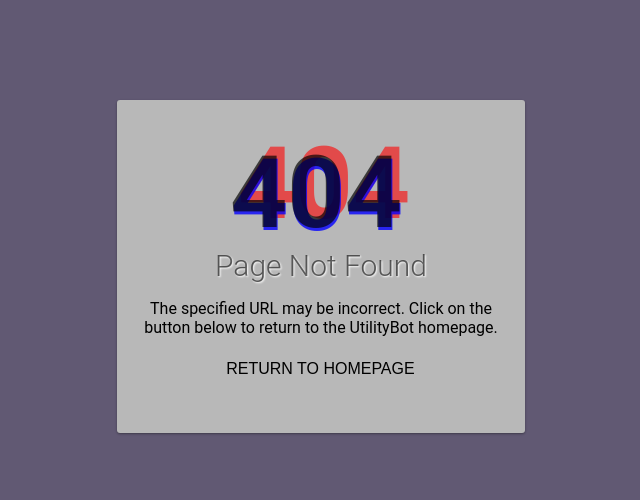
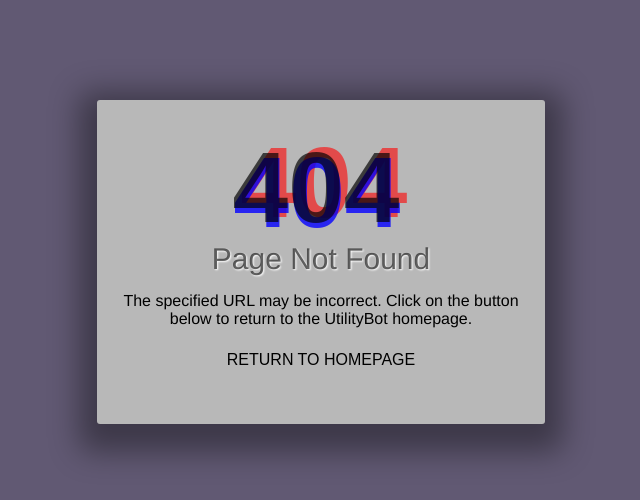
Before and after one commit to discordutilitybot/utilitybot, a Python web app: template website/src/static/templates/404.html in a window 1280 px wide. Shown: the top 500 px of the page, without its empty margins (319-959 px from the left). Run offline with Jinja, Linux system fonts and the light colour scheme; the template is opened without the code that fills it, so the values that code supplies are empty.

Commit message:
Update error-style.css

```diff
--- a/website/src/static/templates/error-style.css
+++ b/website/src/static/templates/error-style.css
@@ -1,6 +1,5 @@
 html {
 	background-color: rgb(75, 75, 75);
-	font-family: Roboto, Helvetica, Arial, sans-serif;
 	text-align:center;
 	animation:adjust 10s infinite;
 }
@@ -13,32 +12,37 @@ html {
 .error-404 {
 	color:rgba(255, 0, 0, 0.596);
 	animation:flash-3 1s infinite 0.5s;
+	font-family:Arial, Helvetica, sans-serif;
 }
 
 .error-404-2 {
 	color:rgba(4, 0, 255, 0.8);
 	margin-top:-116px;
 	animation:flash 1s infinite 0.3s;
+	font-family:Arial, Helvetica, sans-serif;
 }
 
 .error-404-3 {
 	color:rgba(0, 0, 0, 0.678);
 	margin-top:-119px;
 	animation:flash-2 1s infinite;
+	font-family:Arial, Helvetica, sans-serif;
 }
 
 .error-message {
 	background: rgb(184, 184, 184);
-	max-width: 360px;
+	max-width: 400px;
 	margin: 100px auto 16px;
 	padding: 32px 24px 16px;
 	border-radius: 3px;
 	z-index:2;
+	font-family:Work Sans, Helvetica, sans-serif;
+	box-shadow: 0 10px 30px 18px rgba(0, 0, 0, 0.377);
 }
 
 .error-message h1 {
 	font-size: 30px;
-	font-weight: 300;
+	font-weight: 580;
 	color: rgba(0,0,0,0.6);
 	margin: 0 0 16px;
 	text-shadow:1px 1px 2px white;
@@ -60,11 +64,11 @@ html {
   position: relative;
   text-decoration: none;
   text-transform: uppercase;
-  margin-left:22%;
   border:none;
-  border-radius:10px;
   background:none;
-  transition: all 280ms ease-in-out;
+  transition: all 1000ms cubic-bezier(.93,0,.12,.98);
+  width:100%;
+  text-align:center;
 }
 
 .error-message button:after, .error-message button:before {
@@ -73,33 +77,33 @@ html {
 	content:"";
 	display:block;
 	margin:2px auto;
-	transition: all 280ms ease-in-out;
+	transition: all 1000ms cubic-bezier(.93,0,.12,.98);
   	width: 0;
-	  color:black;
+	color:black;
 }
 
 .error-message button:hover:after,
 .error-message button:hover:before {
   backface-visibility: hidden;
   border-color: #fff;
-  transition: width 350ms ease-in-out;
-  width: 90%;
+  transition: all 1000ms cubic-bezier(.93,0,.12,.98);
+  width: 30%;
   padding:0;
   color:white;
+  transform:scale(1.15);
 }
 
 .error-message button:hover {
 	letter-spacing: 2px;
-	margin-left:17%;
 	color:white;
+	transform:scale(1.05);
+	font-size:17px;
 }
 
 .error-message button:active {
 	letter-spacing: -1px;
-	margin-left:25%;
-}
-.error-message, .error-message a {
-	box-shadow: 0 1px 3px rgba(0,0,0,0.12), 0 1px 2px rgba(0,0,0,0.24);
+	transition:200ms cubic-bezier(.93,0,.12,.98);
+	transform:scale(0.95);
 }
 
 @keyframes adjust {
@@ -112,33 +116,13 @@ html {
 }
 
 @keyframes flash-2 {
-	0% {
-		transform:translate(0,0);
-	}
-
-	1% {
-		transform:translate(1px,3px);
-	}
-
-	20% {
-		transform:translate(1px,3px);
-	}
-
-	21% {
-		transform:translate(-3px,1px);
-	}
-
-	45% {
-		transform:translate(-3px,-1px);
-	}
-
-	46% {
-		transform:translate(-5px, 3px);
-	}
-
-	89% {
-		transform:translate(-5px, 3px);
-	}
+	0% {transform:translate(0,0);}
+	1% {transform:translate(1px,3px);}
+	20% {transform:translate(1px,3px);}
+	21% {transform:translate(-3px,1px);}
+	45% {transform:translate(-3px,-1px);}
+	46% {transform:translate(-5px, 3px);}
+	89% {transform:translate(-5px, 3px);}
 	90% {transform:translate(3px,-5px);}
 	99% {transform:translate(3px,-5px);}
 }
```
